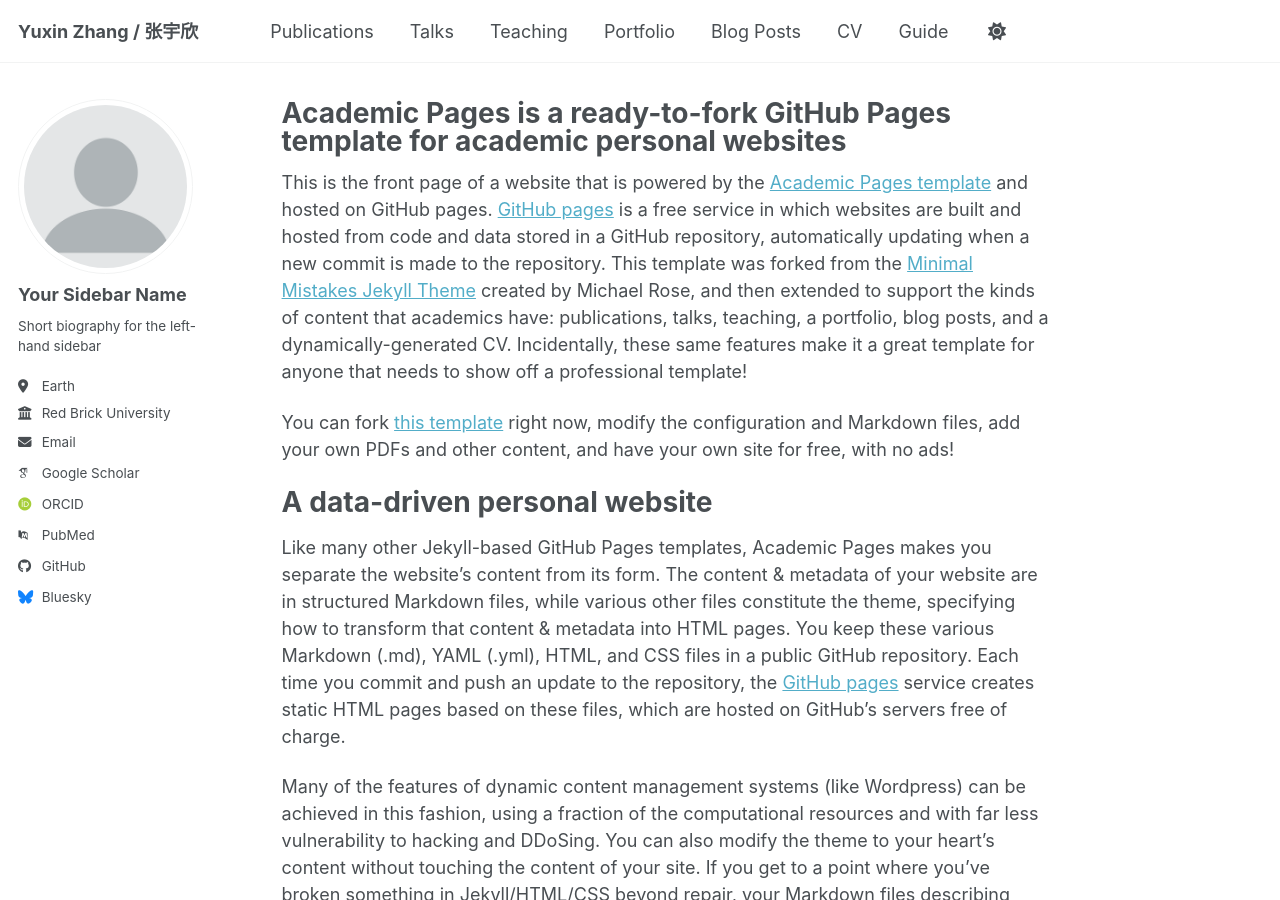
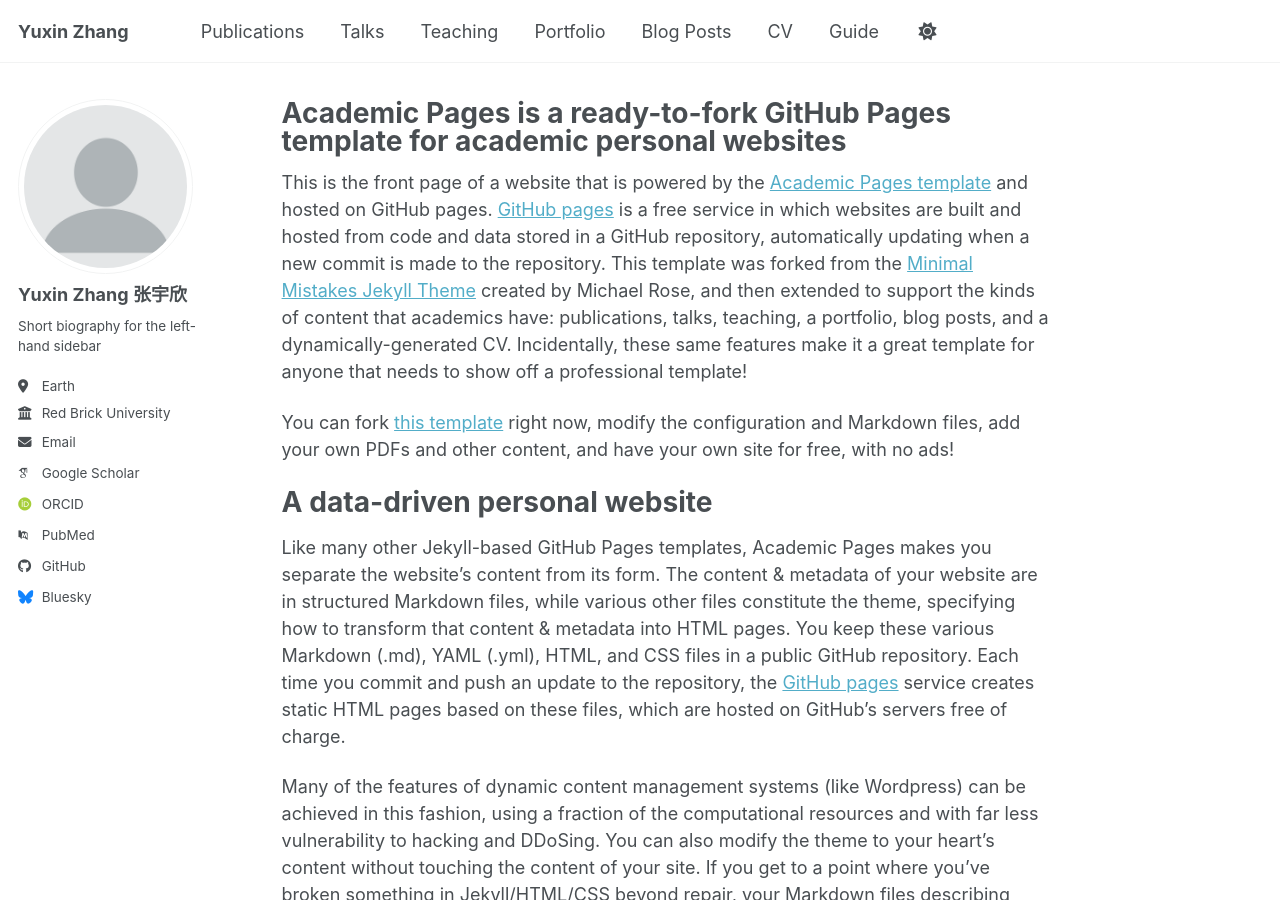
Before and after one commit to yuxinzhangmath/yuxinzhangmath.github.io, a Jekyll site: the page built from _pages/about.md, in a window 1280 px wide and 900 px high. Built offline with Jekyll 4.4.1, drawn with Linux system fonts in a browser that asks for light colours; some web fonts are replaced; a script bundle is joined from its source files by our own code; library files that are not in the unit come from our copies.

Commit message:
Update _config.yml

```diff
--- a/_config.yml
+++ b/_config.yml
@@ -9,7 +9,7 @@
 # Basic Site Settings
 locale                   : "en-US"
 site_theme               : "default" # Currently available options are "default", "air"
-title                    : "Yuxin Zhang / 张宇欣"
+title                    : "Yuxin Zhang"
 title_separator          : "-"
 name                     : &name "Yuxin Zhang"
 description              : &description "Your Name's academic portfolio"   # Update this with a general description of your site, this is the default if not overridden by a page
@@ -24,7 +24,7 @@ repository               : "academicpages/academicpages.github.io"
 author:
   # Biographic information
   avatar           : "profile.png"
-  name             : "Your Sidebar Name"
+  name             : "Yuxin Zhang 张宇欣"
   pronouns         : # example: "she/her"
   bio              : "Short biography for the left-hand sidebar"
   location         : "Earth"
```
